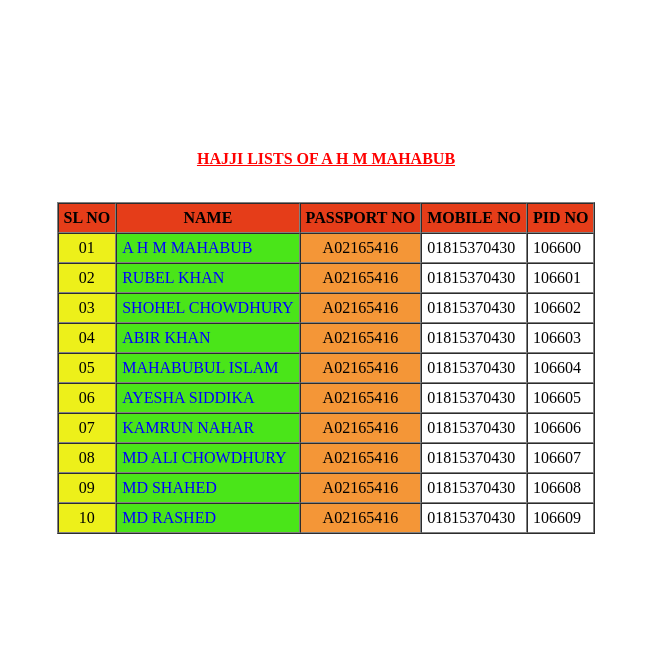
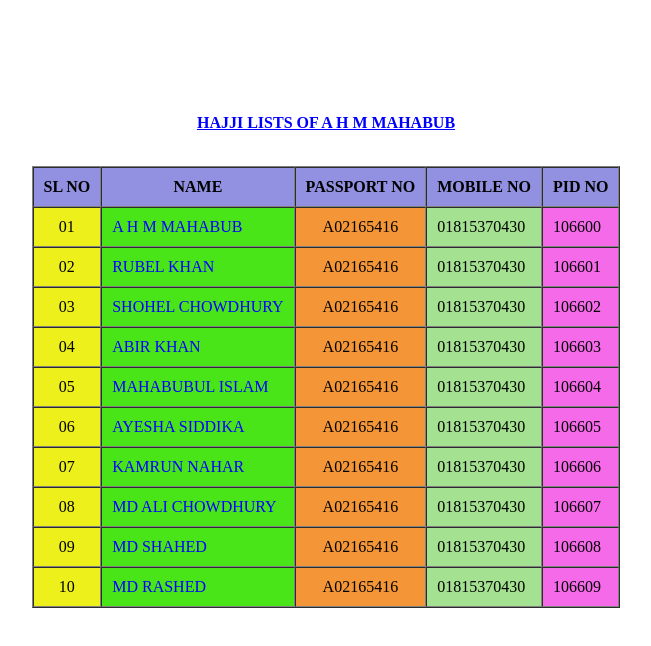
Before and after one commit to Rashedchy789/HWW-2, a plain HTML site: page index.html in a window 1280 px wide. Shown: the whole page, without its empty margins (314-965 px from the left). Drawn offline with Linux system fonts and the light colour scheme.

Commit message:
Add files via upload

```diff
--- a/index.html
+++ b/index.html
@@ -9,18 +9,16 @@
 <br>
 <br>
 <br>
-<br>
-<br>
 
 <body>
-  <p align="center" style="color: red;"><b><u>HAJJI LISTS OF A H M MAHABUB</u></b></p><br>
-  <table border="1" align="center" cellspacing="0" cellpadding="5">
+  <p align="center" style="color:blue "><b><u>HAJJI LISTS OF A H M MAHABUB</u></b></p><br>
+  <table border="1" align="center" cellspacing="0" cellpadding="10">
     <tr align="center">
-      <th bgcolor="#E53D19">SL NO</th>
-      <th bgcolor="#E53D19">NAME</th>
-      <th bgcolor="#E53D19">PASSPORT NO</th>
-      <th bgcolor="#E53D19">MOBILE NO</th>
-      <th bgcolor="#E53D19">PID NO</th>
+      <th bgcolor="#9291E1">SL NO</th>
+      <th bgcolor="#9291E1">NAME</th>
+      <th bgcolor="#9291E1">PASSPORT NO</th>
+      <th bgcolor="#9291E1">MOBILE NO</th>
+      <th bgcolor="#9291E1">PID NO</th>
     </tr>
     <tr>
       <td bgcolor="#EDF01A" align="center">01</td>
@@ -28,8 +26,8 @@
         <font color="blue">A H M MAHABUB</font>
       </td>
       <td bgcolor="#F49637" align="center">A02165416</td>
-      <td>01815370430</td>
-      <td>106600</td>
+      <td bgcolor="#A4E191">01815370430</td>
+      <td bgcolor="#F46AE8">106600</td>
     </tr>
 
     <tr>
@@ -38,8 +36,8 @@
         <font color="blue">RUBEL KHAN</font>
       </td>
       <td bgcolor="#F49637" align="center">A02165416</td>
-      <td>01815370430</td>
-      <td>106601</td>
+      <td bgcolor="#A4E191">01815370430</td>
+      <td bgcolor="#F46AE8">106601</td>
 
     </tr>
     <tr>
@@ -48,8 +46,8 @@
         <font color="blue">SHOHEL CHOWDHURY</font>
       </td>
       <td bgcolor="#F49637" align="center">A02165416</td>
-      <td>01815370430</td>
-      <td>106602</td>
+      <td bgcolor="#A4E191">01815370430</td>
+      <td bgcolor="#F46AE8">106602</td>
 
     </tr>
     <tr>
@@ -58,8 +56,8 @@
         <font color="blue">ABIR KHAN</font>
       </td>
       <td bgcolor="#F49637" align="center">A02165416</td>
-      <td>01815370430</td>
-      <td>106603</td>
+      <td bgcolor="#A4E191">01815370430</td>
+      <td bgcolor="#F46AE8">106603</td>
 
     </tr>
     <tr>
@@ -68,8 +66,8 @@
         <font color="blue">MAHABUBUL ISLAM</font>
       </td>
       <td bgcolor="#F49637" align="center">A02165416</td>
-      <td>01815370430</td>
-      <td>106604</td>
+      <td bgcolor="#A4E191">01815370430</td>
+      <td bgcolor="#F46AE8">106604</td>
 
     </tr>
     <tr>
@@ -78,8 +76,8 @@
         <font color="blue">AYESHA SIDDIKA</font>
       </td>
       <td bgcolor="#F49637" align="center">A02165416</td>
-      <td>01815370430</td>
-      <td>106605</td>
+      <td bgcolor="#A4E191">01815370430</td>
+      <td bgcolor="#F46AE8">106605</td>
 
     </tr>
     <tr>
@@ -88,8 +86,8 @@
         <font color="blue">KAMRUN NAHAR</font>
       </td>
       <td bgcolor="#F49637" align="center">A02165416</td>
-      <td>01815370430</td>
-      <td>106606</td>
+      <td bgcolor="#A4E191">01815370430</td>
+      <td bgcolor="#F46AE8">106606</td>
 
     </tr>
     <tr>
@@ -98,8 +96,8 @@
         <font color="blue">MD ALI CHOWDHURY</font>
       </td>
       <td bgcolor="#F49637" align="center">A02165416</td>
-      <td>01815370430</td>
-      <td>106607</td>
+      <td bgcolor="#A4E191">01815370430</td>
+      <td bgcolor="#F46AE8">106607</td>
 
     </tr>
     <tr>
@@ -108,8 +106,8 @@
         <font color="blue">MD SHAHED</font>
       </td>
       <td bgcolor="#F49637" align="center">A02165416</td>
-      <td>01815370430</td>
-      <td>106608</td>
+      <td bgcolor="#A4E191">01815370430</td>
+      <td bgcolor="#F46AE8">106608</td>
 
     </tr>
     <tr>
@@ -118,8 +116,8 @@
         <font color="blue">MD RASHED</font>
       </td>
       <td bgcolor="#F49637" align="center">A02165416</td>
-      <td>01815370430</td>
-      <td>106609</td>
+      <td bgcolor="#A4E191">01815370430</td>
+      <td bgcolor="#F46AE8">106609</td>
 
     </tr>
   </table>
```
